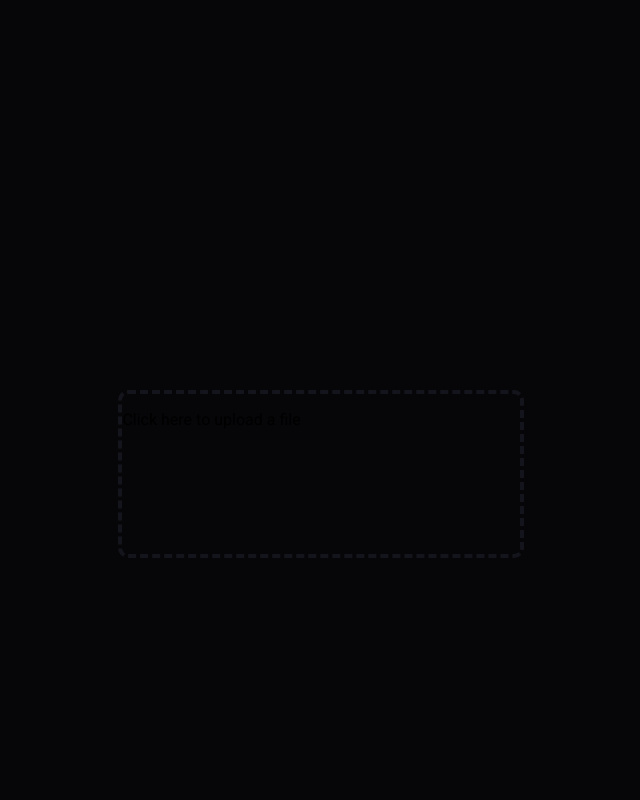
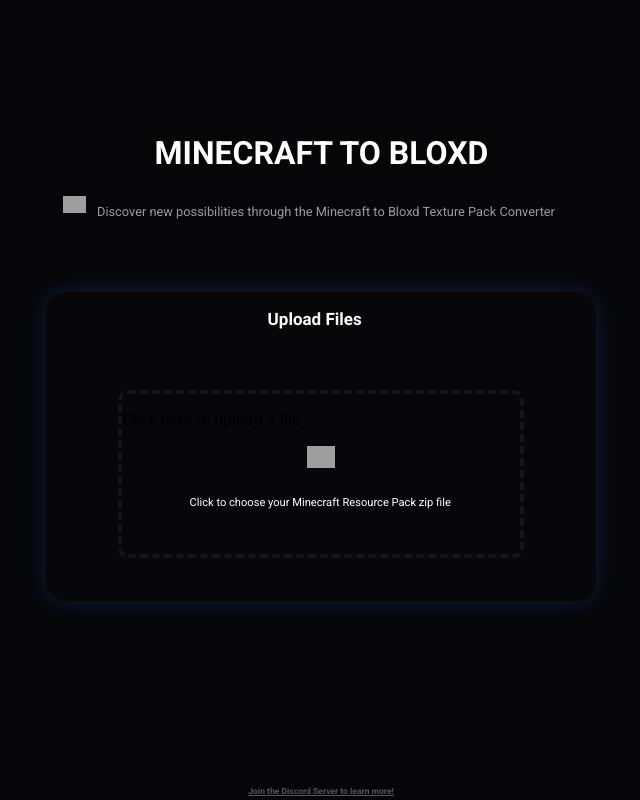
Before and after one commit to Vennified/minecraft-bloxd, a Flask app: page / in a window 1280 px wide. Shown: the whole page, without its empty margins (319-959 px from the left). Run offline with Flask 3, Linux system fonts and the light colour scheme; grey boxes are pictures that could not be loaded.

Commit message:
Add files via upload

```diff
--- a/templates/index.html
+++ b/templates/index.html
@@ -9,17 +9,24 @@
 </head>
 <body>
     <div class="frame">
-        <!-- Other content -->
-        <div id="uploadfile" class="dashed-box">
-            <p>Click here to upload a file</p>
+        <div class="background-box"></div>
+        <div class="text-box">
+            <h1>MINECRAFT TO BLOXD</h1>
         </div>
-        <input type="file" id="fileInput" name="file" style="display: none;">
+        <p class="description-text">Discover new possibilities through the Minecraft to Bloxd Texture Pack Converter</p> <!-- Now independent -->
+        <img src="https://i.imgur.com/ZX1PG1m.png" alt="Icon" class="center-icon">
+        <p class="resource-pack-text">Click to choose your Minecraft Resource Pack zip file</p>
+        <p class="upload-files-text">Upload Files</p>
+        <a href="#" class="discord-link">Join the Discord Server to learn more!</a>
+        <img src="https://i.imgur.com/uQyWmNo.png" alt="Top-left icon" class="top-left-icon">
+        <div class="dashed-box">
+          <p>Click here to upload a file</p>
+          <input type="file" id="file" name="file" style="display: none;">
+      </div>
+  </div>
+
+  <script src="static/js/script.js"></script>
+
     </div>
-
-    <script>
-        document.getElementById('uploadfile').addEventListener('click', function() {
-            document.getElementById('fileInput').click();
-        });
-    </script>
 </body>
 </html>
```
